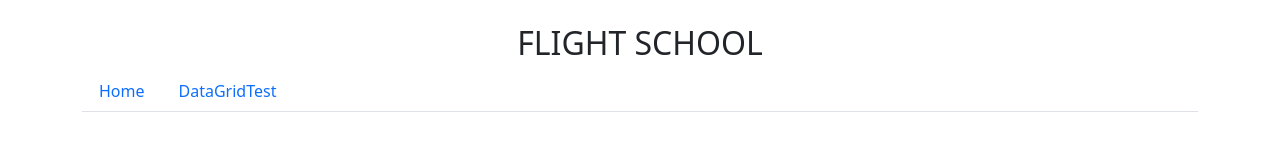
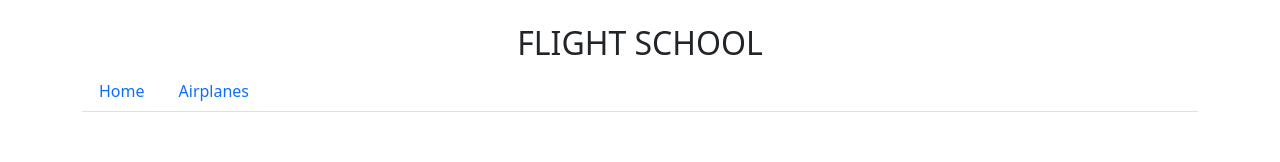
Before and after one commit to jpbragulat/crud-react-datagrid-101, a React (Create React App) app: page / in a window 1280 px wide. Shown: the top 162 px of the page. Built offline with nearby package versions, Linux system fonts and the light colour scheme.

Commit message:
actualizado

```diff
--- a/src/App.js
+++ b/src/App.js
@@ -17,7 +17,7 @@ function App() {
           </NavItem>
           <NavItem>
             <Link to="/data-grid" className="nav-link">
-              DataGridTest
+              Airplanes
             </Link>
           </NavItem>
           {/* Add more buttons for other components */}
```
